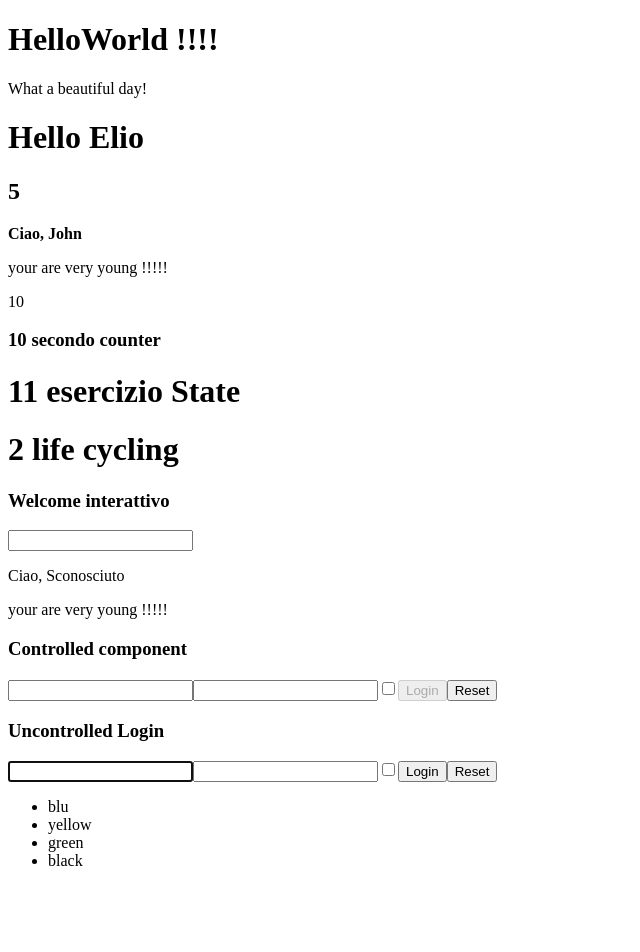
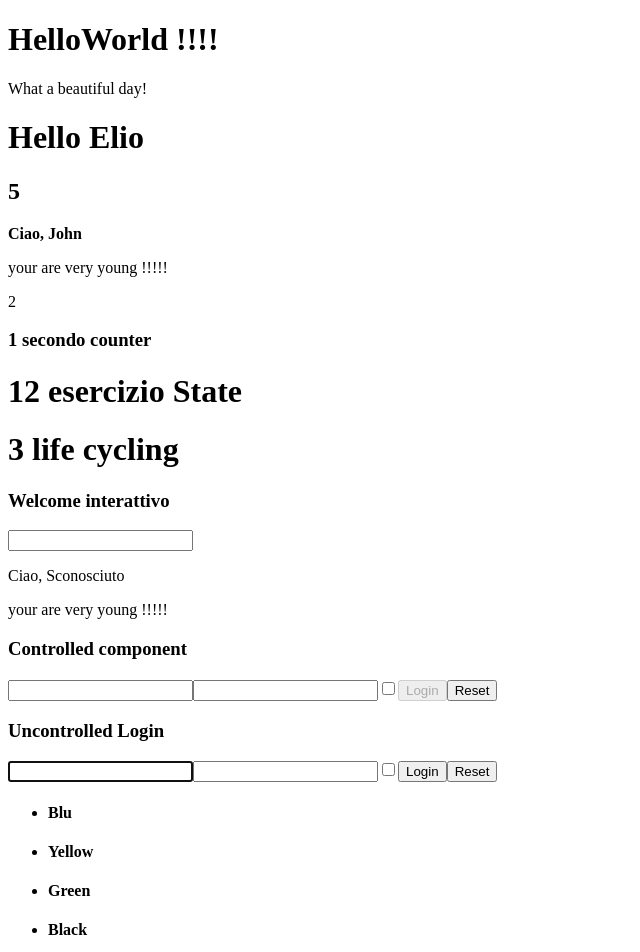
Before and after one commit to Castels88/React-esercizi, a React (Create React App) app: page / in a window 1280 px wide. Shown: the top 952 px of the page, without its empty margins (0-640 px from the left). Before the commit the page ends 886 px from the top, so only its background shows below. Built offline with nearby package versions, Linux system fonts and the light colour scheme.

Commit message:
fine esercizio list-02

```diff
--- a/src/App.js
+++ b/src/App.js
@@ -12,6 +12,12 @@ import { SecondCounter } from "./SecondCounter";
 import { ThirdCounter } from "./ThirdCounter";
 import { UncontrolledLogin } from "./UncontrolledLogin";
 import { Welcome } from "./Welcome";
+const items = [
+    {id: 1, name: "Blu"},
+    {id: 2, name: "Yellow"},
+    {id: 3, name: "Green"},
+    {id: 4, name: "Black"},
+]
 export class App extends React.Component{
 render(){
     return (
@@ -28,7 +34,7 @@ render(){
         <InteractiveWelcome/>
         <Login/>
         <UncontrolledLogin/>
-        <Colors items={["blu","yellow","green","black"]} />
+        <Colors items={items} />
     </div>
     )
 }
--- a/src/Colors.js
+++ b/src/Colors.js
@@ -4,15 +4,15 @@ export class Colors extends react.Component{
         return (
             <div>
                 <ul>
-                    {this.props.items.map((items)=><li>{items}</li> )}
+                    {this.props.items.map((items) => <li key={items.id}>
+                        <h4>{items.name}</h4>
+                    </li> )}
                 </ul>
             </div>
         )
     }
 }
-
-
-
-// Lists - 01
-// Create a Colors component that renders a ul tag with a li tag for
-// each color passed in the items prop. The items prop should be an array of strings.
+// Lists - 02
+// Modify the Colors component so that items is expected
+// to be an array of objects each containing an id and a name property.
+// Render the name property of each object within a li tag, and use the id as a key.
```
